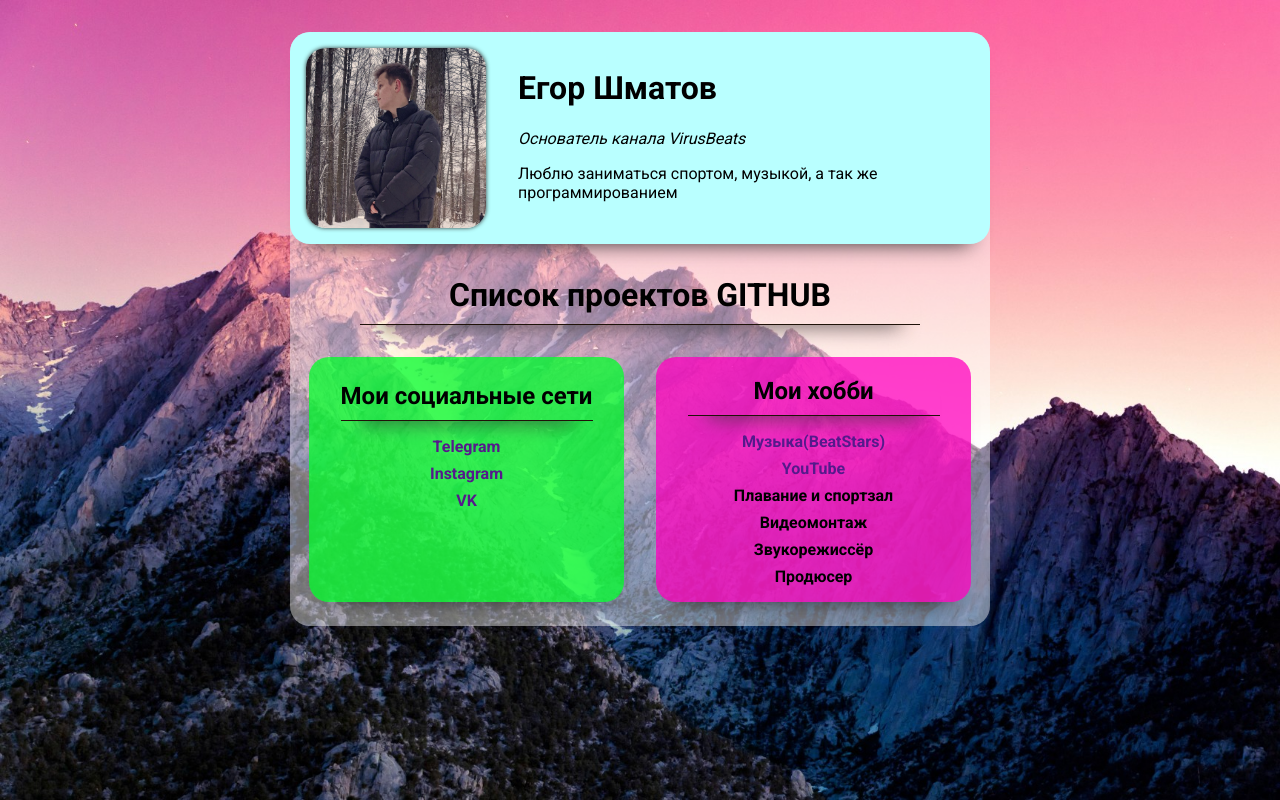
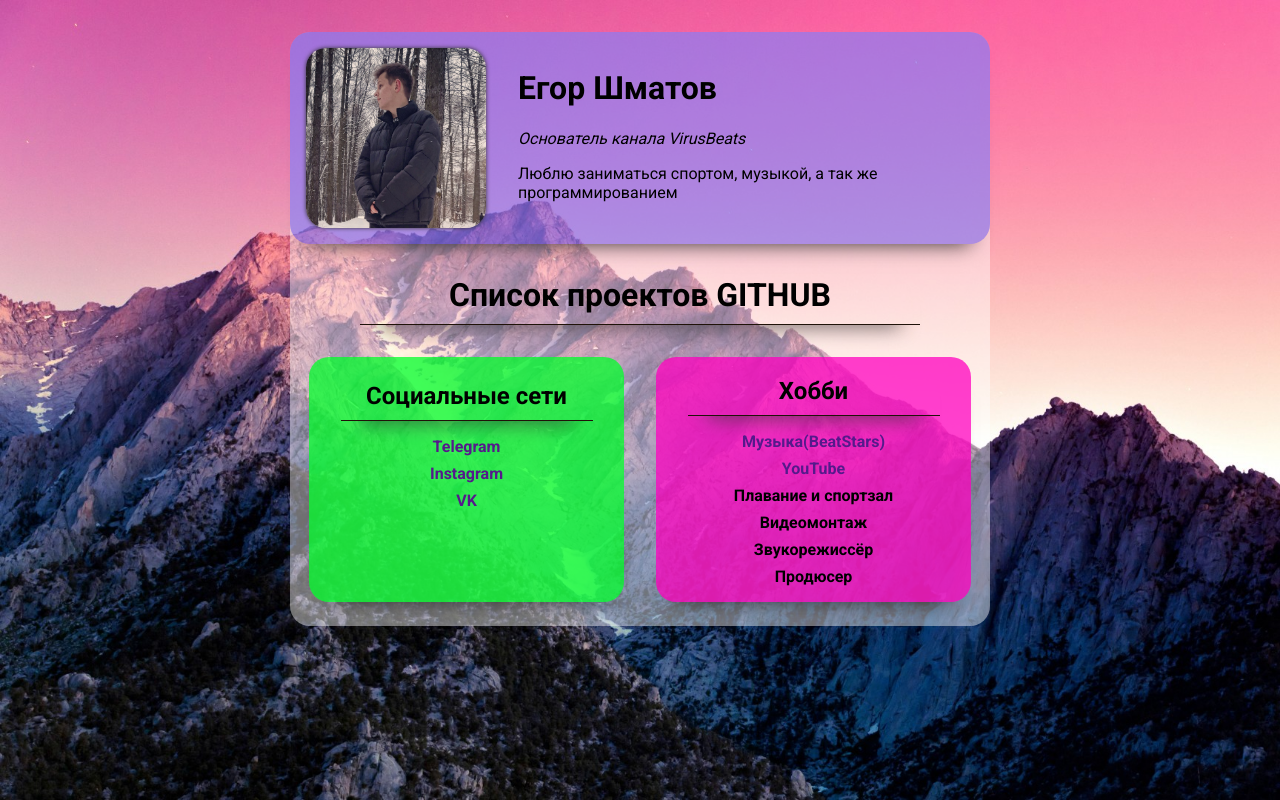
Before and after one commit to YNGPrenty/My-CV, a website: page index.html in a window 1280 px wide. Drawn offline with Linux system fonts and the light colour scheme.

Commit message:
Changes 3

```diff
--- a/index.html
+++ b/index.html
@@ -22,7 +22,7 @@
 
       <div class="hobbysoc">
         <div class="soc">
-          <h2>Мои социальные сети</h2>
+          <h2>Социальные сети</h2>
           <hr>
           <ul>
             <li>
@@ -39,7 +39,7 @@
 
         <div class="hobby">
 
-          <h2>Мои хобби</h2>
+          <h2>Хобби</h2>
           <hr />
 
           <ol>
--- a/styles.css
+++ b/styles.css
@@ -12,6 +12,7 @@ body {
     url(alabama-hillz-1920x1080-5k-4k-kaliforniya-ssha-gori-nebo-zakat-4887.jpg)
     no-repeat fixed;
   background-size: cover;
+  font-size: 16px;
   font-family: "Roboto", sans-serif;
 }
 
@@ -25,7 +26,7 @@ body {
 
 .myinfo {
   display: flex;
-  background-color: rgb(185, 255, 255);
+  background-color: rgba(0, 4, 255, 0.315);
   padding: 1rem;
   border-radius: 20px;
   box-shadow: 0 20px 20px -20px #333;
```
